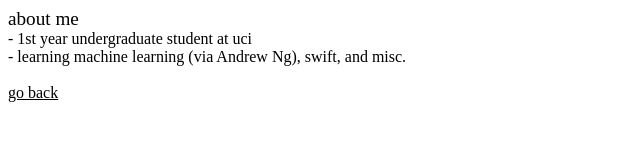
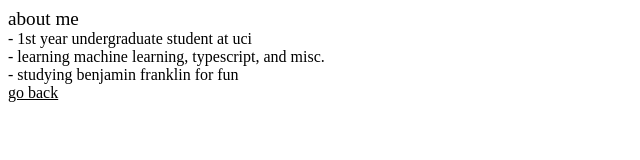
Before and after one commit to smalldrew/smalldrew.github.io, a plain HTML site: page about.html in a window 1280 px wide. Shown: the whole page, without its empty margins (0-640 px from the left). Drawn offline with Linux system fonts and the light colour scheme.

Commit message:
update about

```diff
--- a/about.html
+++ b/about.html
@@ -15,8 +15,9 @@
     <br>
     - 1st year undergraduate student at uci
     <br>
-    - learning machine learning (via Andrew Ng), swift, and misc.
+    - learning machine learning, typescript, and misc.
     <br>
+    - studying benjamin franklin for fun
     <br>
     <a href="index.html">go back</a>
 </body>
```
